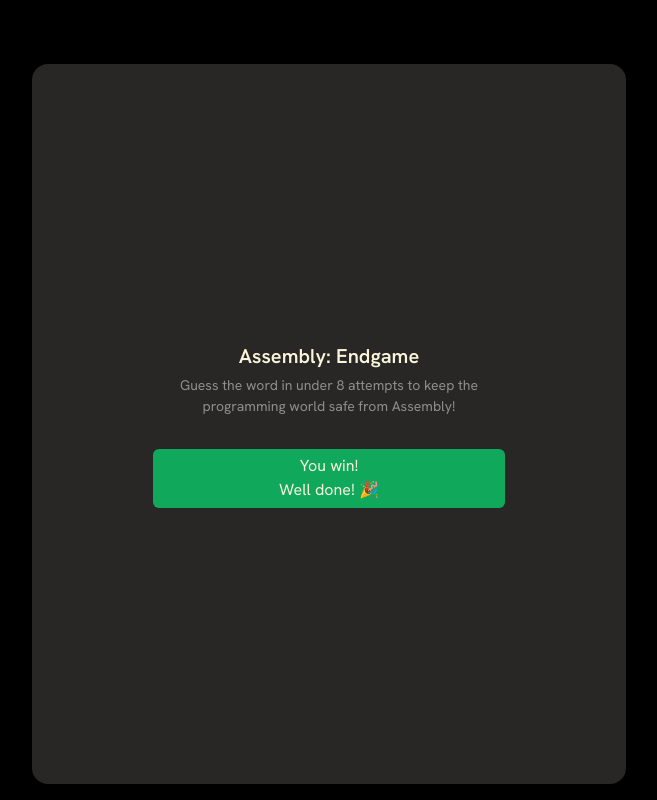
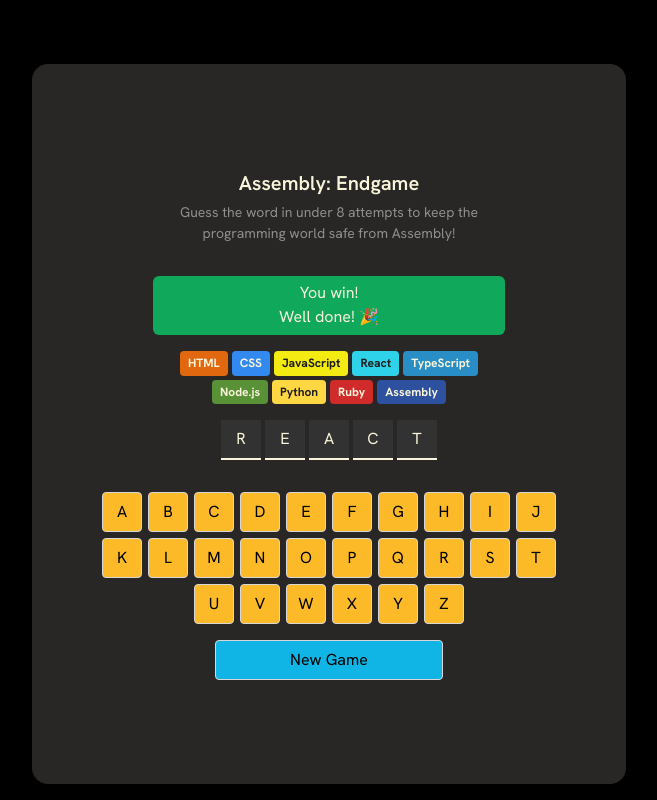
Before and after one commit to SCPassion/react-assembly-endgame, a React (Vite) app: page / in a window 1280 px wide. Shown: the whole page, without its empty margins (311-968 px from the left). Built offline with nearby package versions, Linux system fonts and the light colour scheme.

Commit message:
Build basic page layout

```diff
--- a/src/App.jsx
+++ b/src/App.jsx
@@ -1,7 +1,51 @@
 import { languages } from "./languages.js";
 import { nanoid } from "nanoid";
+import React from "react";
 
 export default function () {
+  const [hiddenWord, setHiddenWord] = React.useState("react");
+
+  const allLetters = "abcdefghijklmnopqrstuvwxyz";
+  const languageElements = languages.map((language) => {
+    const style = {
+      backgroundColor: language.backgroundColor,
+      color: language.color,
+    };
+
+    return (
+      <span
+        key={nanoid()}
+        style={style}
+        className="flex h-[24.75px] items-center rounded-sm px-[8px] text-[12px] font-bold"
+      >
+        {language.name}
+      </span>
+    );
+  });
+
+  const hiddenWordElements = [...hiddenWord].map((letter) => (
+    <div
+      key={nanoid()}
+      className="border[#F9F4DA] flex h-[40px] w-[40px] items-center justify-center border-b-2 bg-[#323232] text-[#F9F4DA]"
+    >
+      {letter.toUpperCase()}
+    </div>
+  ));
+
+  const allLetterElements = [...allLetters].map((letter) => {
+    const style = { backgroundColor: "#FCBA29" };
+
+    return (
+      <button
+        style={style}
+        className="h-[40px] w-[40px] cursor-pointer rounded-[4px] border-[1px] border-[#D7D7D7]"
+        key={nanoid()}
+      >
+        {letter.toUpperCase()}
+      </button>
+    );
+  });
+
   return (
     <>
       <header className="w-[352px] text-center">
@@ -14,12 +58,28 @@
         </p>
       </header>
 
-      <main>
-        <section className="flex h-[59px] w-[352px] flex-col items-center justify-center rounded-md bg-[#10A95B] text-center text-[#F9F4DA]">
+      <main className="flex flex-col items-center gap-[16px]">
+        <section className="py-auto flex h-[59px] w-[352px] flex-col items-center justify-center rounded-md bg-[#10A95B] text-[#F9F4DA]">
           <h2>You win!</h2>
           <p>Well done! 🎉</p>
         </section>
+
+        <section className="flex w-[300px] flex-wrap justify-center gap-[4px]">
+          {languageElements}
+        </section>
+
+        <section className="flex gap-1">{hiddenWordElements}</section>
       </main>
+
+      <footer className="flex w-[460px] flex-col items-center gap-[16px]">
+        <section className="flex flex-wrap justify-center gap-[6px]">
+          {allLetterElements}
+        </section>
+
+        <button className="flex h-[40px] w-[228px] cursor-pointer items-center justify-center rounded-[4px] border-[1px] border-[#D7D7D7] bg-[#11B5E5]">
+          New Game
+        </button>
+      </footer>
     </>
   );
 }
```
